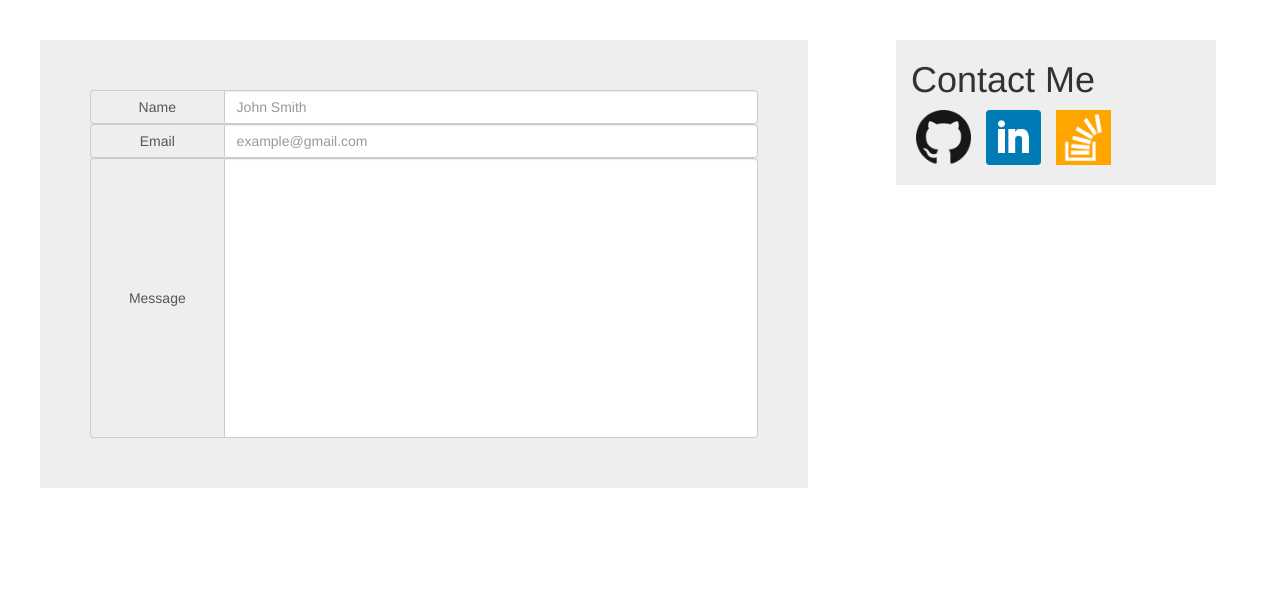
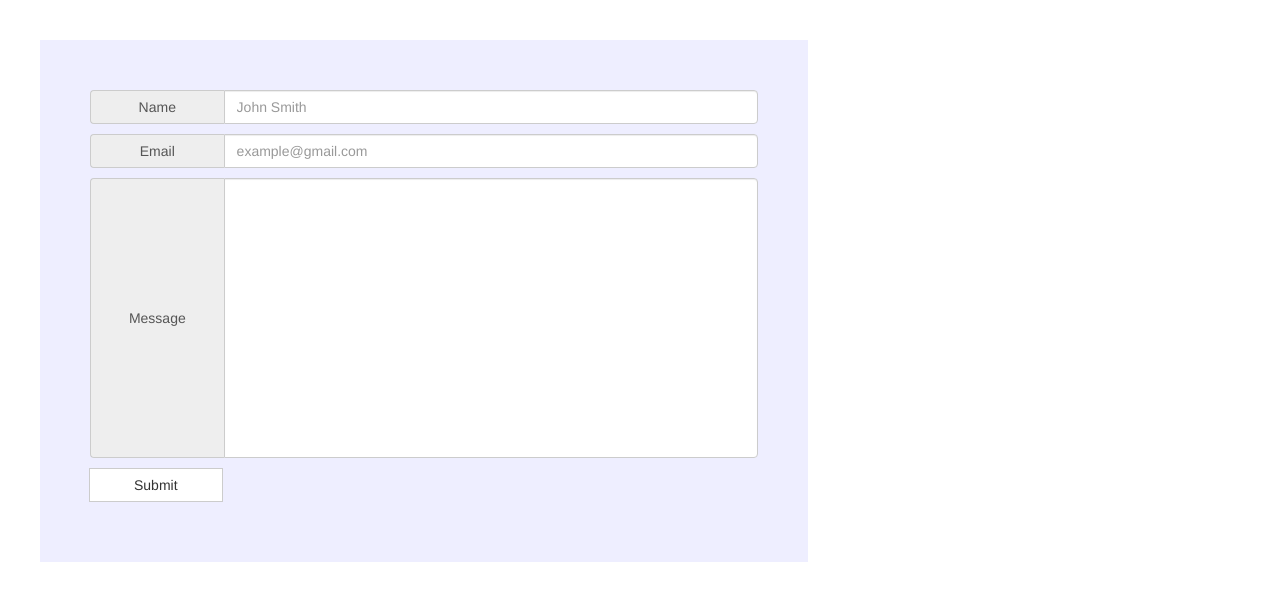
Before and after one commit to jeffswearingen/Bootstrap-Portfolio, a PHP site: page /contact.html in a window 1280 px wide. Shown: the part 52-653 px from the top of the page. Run offline with PHP 8.4, Linux system fonts and the light colour scheme.

Commit message:
add fixed footer, adjust background color, add submit button

```diff
--- a/assets/css/style.css
+++ b/assets/css/style.css
@@ -1,3 +1,7 @@
+.body {
+	padding-bottom: 70px;
+}
+
 .jumbotron {
 	margin: 20px auto;
 	margin-left: 40px;
@@ -6,6 +10,7 @@
 	width: 60%;
 	float: left;
 	margin-right: 0;
+	background-color: #eef;
 }
 
 .jumbotron h1 {
@@ -72,7 +77,7 @@
 	width: 25%;
 	margin-right: 5%;
 	margin-top: 20px;
-	background-color: #eee;
+	background-color: #eef;
 	margin-left: 0%;
 }
 
@@ -81,3 +86,15 @@
 	margin-right: 10px;
 	margin-bottom: 20px;
 }
+
+.submit-btn {
+	margin-top: 5px;
+}
+
+.submit-btn button {
+	width: 20%;
+}
+
+.input-group {
+	margin-bottom: 10px;
+}
--- a/contact.html
+++ b/contact.html
@@ -42,6 +42,13 @@
         <span class="input-group-addon" id="basic-addon1">Message</span>
         <input type="text" class="form-control message-input" placeholder="" aria-describedby="basic-addon1">
       </div>
+        <div>
+    <div class="input-group submit-btn">
+      <!--<input type="text" class="form-control" placeholder="Search for...">-->
+      <span class="input-group-btn">
+        <button class="btn btn-default" type="button">Submit</button>
+      </span>
+    </div><!--
     </div>
        <div class="btn-toolbar container btn-container-contact-links" role="toolbar" aria-label="Contact Me">
       <h1>Contact Me</h1>
@@ -61,6 +68,9 @@
         </a>
       </div>
     </div>
-
+    <nav class="navbar navbar-default navbar-fixed-bottom">
+    <div class="container">
+      <h6>&copy; Copyright 2016 Jeff Swearingen</h6>
+    </div>
 	</body>
 </html>
--- a/index.html
+++ b/index.html
@@ -82,5 +82,9 @@
         </a>
       </div>
     </div>
+        <nav class="navbar navbar-default navbar-fixed-bottom">
+    <div class="container">
+      <h6>&copy; Copyright 2016 Jeff Swearingen</h6>
+    </div>
 	</body>
 </html>
--- a/portfolio.html
+++ b/portfolio.html
@@ -95,6 +95,10 @@
         </a>
       </div>
     </div>
-
+    <nav class="navbar navbar-default navbar-fixed-bottom">
+    <div class="container">
+      <h6>&copy; Copyright 2016 Jeff Swearingen</h6>
+    </div>
+</nav>
 	</body>
 </html>
```
